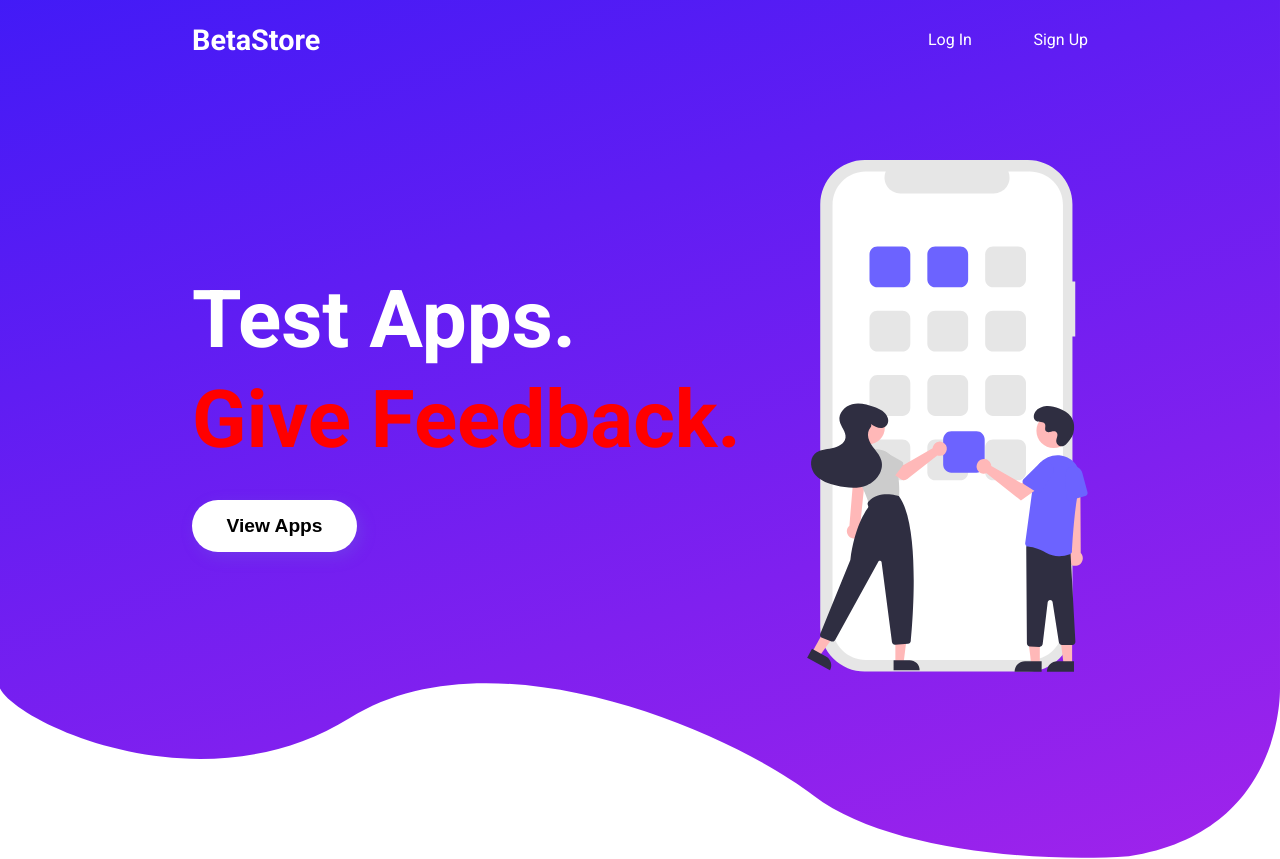
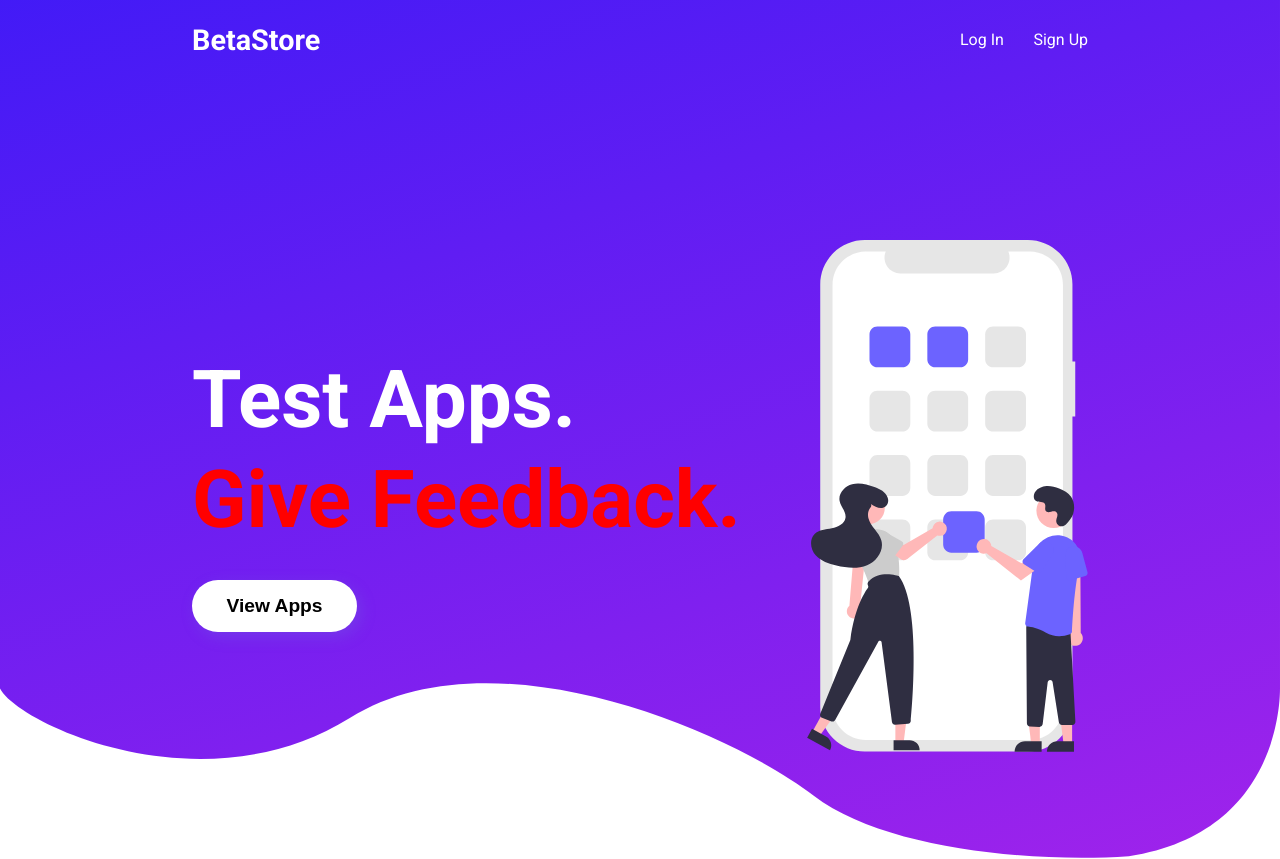
Before and after one commit to floriankulig/testiply, a Next.js app: page / in a window 1280 px wide. Shown: the top 859 px of the page. Built offline with nearby package versions, Linux system fonts and the light colour scheme.

Commit message:
made css variables inherit from DefaultTheme

```diff
--- a/src/styles/GlobalStyle.ts
+++ b/src/styles/GlobalStyle.ts
@@ -1,10 +1,18 @@
 import { createGlobalStyle } from "styled-components";
+import theme from "./theme";
+import { rgba } from "polished";
 
 const GlobalStyle = createGlobalStyle`
   :root{
-    --primary: #2262b6;
-    --navy: #2f2e41;
-    --border-radius: 10px;
+    --primary: ${theme.primary};
+    --navy: ${theme.navy};
+    --border-radius: ${theme.borderRadius};
+    --btn-shadow: ${rgba(0, 0, 0, 0.2)} 0px 3px 1px -2px,
+      ${rgba(0, 0, 0, 0.14)} 0px 2px 2px 0px,
+      ${rgba(0, 0, 0, 0.12)} 0px 1px 5px 0px;
+    --btn-shadow-hover: ${rgba(0, 0, 0, 0.2)} 0px 2px 4px -1px,
+      ${rgba(0, 0, 0, 0.14)} 0px 4px 5px 0px,
+      ${rgba(0, 0, 0, 0.12)} 0px 1px 10px 0px;
   }
 
   html {
--- a/src/styles/theme.ts
+++ b/src/styles/theme.ts
@@ -1,10 +1,14 @@
 import { DefaultTheme } from "styled-components";
 
-const theme: DefaultTheme = {
+//All styles inherit from this file (Css variables too)
+const theme = {
+  primary: `#2262b6`,
+  navy: `#2f2e41`,
+  borderRadius: `10px`,
   bp: {
     small: `min-width: 721px`,
-    medium: `min-width: 1081px`,
-    big: `min-width: 1201px`,
+    medium: `min - width: 1081px`,
+    big: `min - width: 1201px`,
   },
 };
 
```
